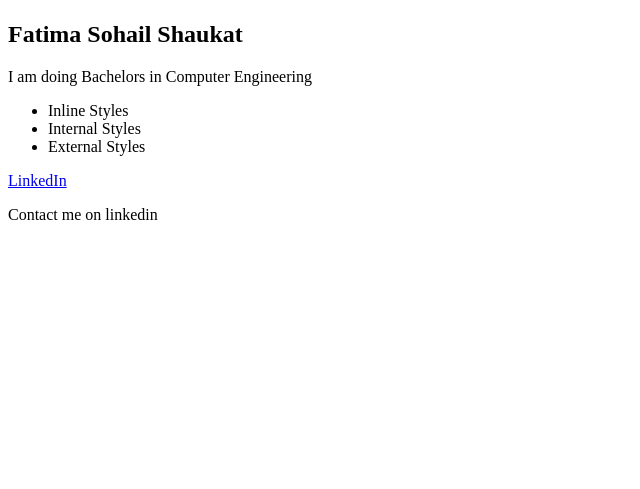
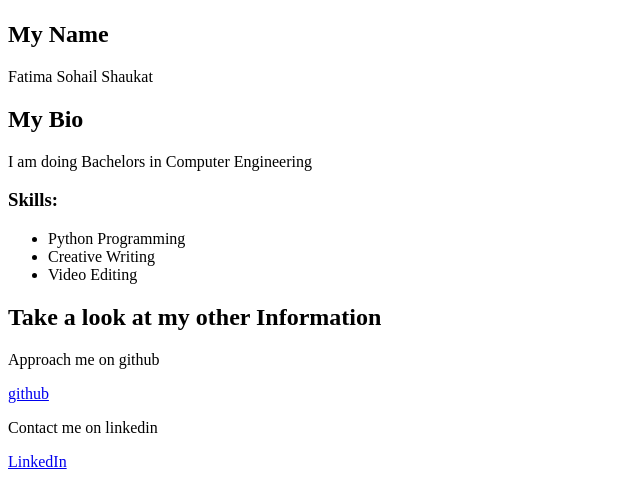
Before and after one commit to Fatim-Sohail/Html-Session, a plain HTML site: page index.html in a window 1280 px wide. Shown: the part 311-800 px from the top of the page, without its empty margins (0-640 px from the left). Drawn offline with Linux system fonts and the light colour scheme.

Commit message:
html file

```diff
--- a/index.html
+++ b/index.html
@@ -3,25 +3,33 @@
 
 <head>
     <title>CSS-Session</title>
-    <img src="C:\Users\jiya\Downloads\url_2">
-    <link rel="stylesheet" href="./styles.css">
-    <style>
+    <img src="C:\Users\jiya\Downloads\url_2" alt="Tech">
 
-    </style>
 </head>
 
 <body>
     <div>
-        <h2 class="name">Fatima Sohail Shaukat</h2>
-        <p class="education">I am doing Bachelors in Computer Engineering</p>
+        <h2>My Name</h2>
+        <p>Fatima Sohail Shaukat </p>
+
+        <h2>My Bio</h2>
+        <p>I am doing Bachelors in Computer Engineering</p>
+
+        <h3>Skills:</h3>
+        <ul>
+            <li>Python Programming</li>
+            <li>Creative Writing</li>
+            <li>Video Editing</li>
+        </ul>
+    </div>
+
+    <div>
+        <h2>Take a look at my other Information</h2>
+        <p>Approach me on github</p>
+        <a href="https://github.com/Fatim-Sohail/">github</a>
+        <p>Contact me on linkedin</p>
+        <a href="https://www.linkedin.com/in/fatim-sohail-84947b20a/">LinkedIn</a>
 
     </div>
-    <ul class="education">
-        <li>Inline Styles</li>
-        <li>Internal Styles</li>
-        <li>External Styles</li>
 
-    </ul>
-    <a href="https://www.linkedin.com/in/fatim-sohail-84947b20a/">LinkedIn</a>
-    <p>Contact me on linkedin</p>
 </body>
```
